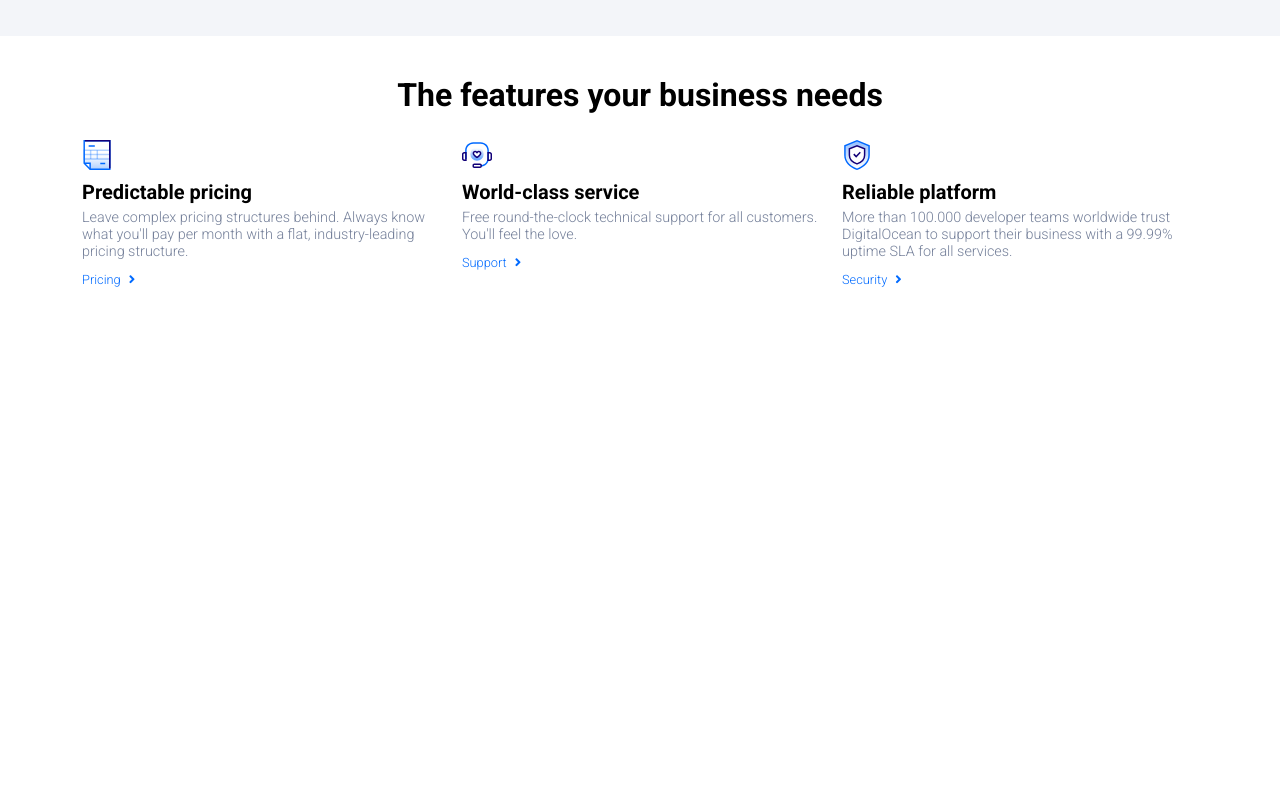
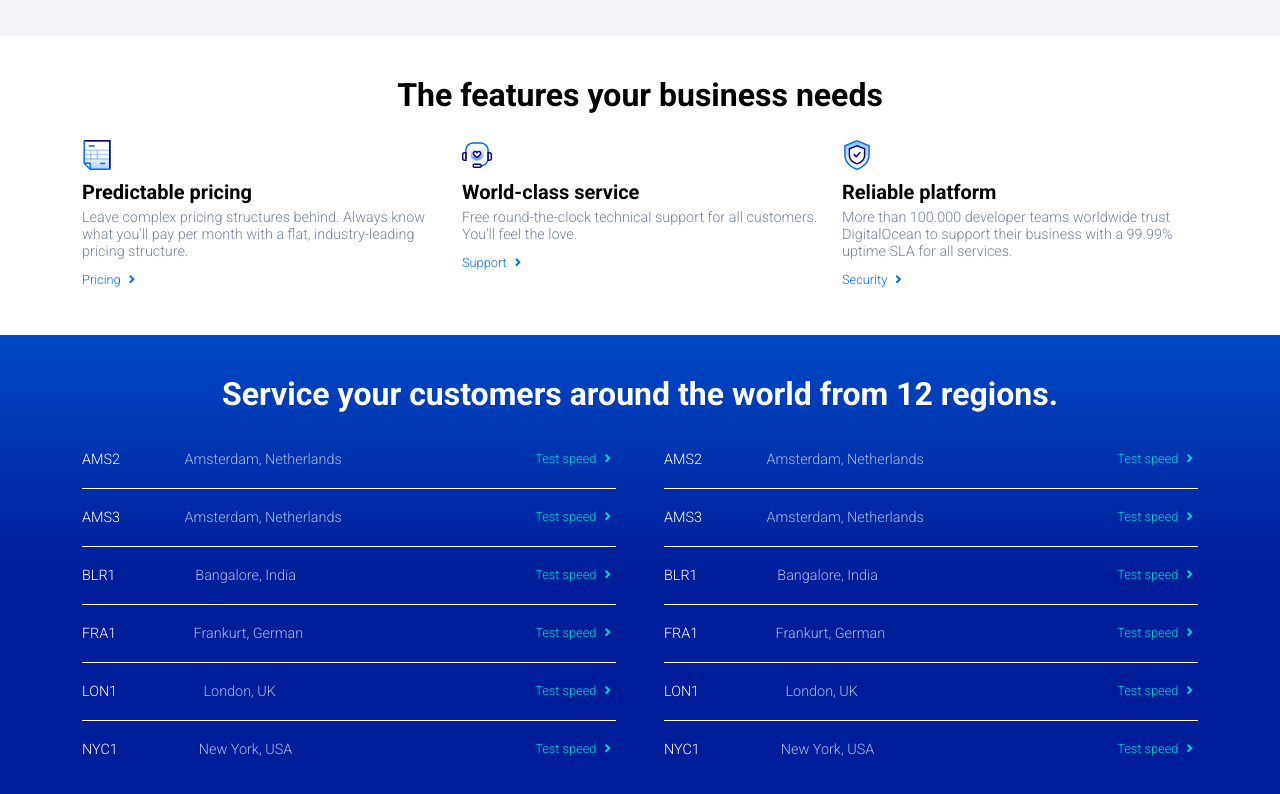
Before and after one commit to Zaplatynskyy/digital_ocean, a Vue app: page / in a window 1280 px wide. Shown: the part 2064-2858 px from the top of the page. Before the commit the page ends 2399 px from the top, so only its background shows below. Built offline with nearby package versions, Linux system fonts and the light colour scheme.

Commit message:
section service

```diff
--- a/src/components/Main.vue
+++ b/src/components/Main.vue
@@ -5,6 +5,8 @@
         <Deployment/>
         <Designed/>
         <Features/>
+        <Service/>
+
     </main>
 </template>
 
@@ -14,6 +16,8 @@ import Customer from './sections/Customer.vue'
 import Deployment from './sections/Deployment.vue'
 import Designed from './sections/Designed.vue'
 import Features from './sections/Features.vue'
+import Service from './sections/Service.vue'
+
 
 export default {
     name : 'Main',
@@ -22,7 +26,8 @@ export default {
         Customer,
         Deployment,
         Designed,
-        Features
+        Features,
+        Service
     }
 }
 </script>
--- /dev/null
+++ b/src/components/sections/Service.vue
@@ -0,0 +1,180 @@
+<template>
+    <section id="service">
+        <div class="container">
+            <h2 class="title_section">Service your customers around the world from 12 regions.</h2>
+
+            <div class="row gy-4 py-2 gx-lg-5">
+                <ul class="col-12 col-lg-6">
+                    <li>
+                        <div class="acronym">ams2</div>
+                        <div class="country_name">Amsterdam, Netherlands</div>
+                        <a href="#">
+                            Test speed
+                            <i class="fas fa-angle-right"></i>
+                        </a>
+                    </li>
+
+                    <li>
+                        <div class="acronym">ams3</div>
+                        <div class="country_name">Amsterdam, Netherlands</div>
+                        <a href="#">
+                            Test speed
+                            <i class="fas fa-angle-right"></i>
+                        </a>
+                    </li>
+
+                    <li>
+                        <div class="acronym">blr1</div>
+                        <div class="country_name">Bangalore, India</div>
+                        <a href="#">
+                            Test speed
+                            <i class="fas fa-angle-right"></i>
+                        </a>
+                    </li>
+
+                    <li>
+                        <div class="acronym">fra1</div>
+                        <div class="country_name">Frankurt, German</div>
+                        <a href="#">
+                            Test speed
+                            <i class="fas fa-angle-right"></i>
+                        </a>
+                    </li>
+
+                    <li>
+                        <div class="acronym">lon1</div>
+                        <div class="country_name">London, UK</div>
+                        <a href="#">
+                            Test speed
+                            <i class="fas fa-angle-right"></i>
+                        </a>
+                    </li>
+
+                    <li>
+                        <div class="acronym">nyc1</div>
+                        <div class="country_name">New York, USA</div>
+                        <a href="#">
+                            Test speed
+                            <i class="fas fa-angle-right"></i>
+                        </a>
+                    </li>
+                </ul>
+
+                <ul class="col-12 col-lg-6">
+                    <li>
+                        <div class="acronym">ams2</div>
+                        <div class="country_name">Amsterdam, Netherlands</div>
+                        <a href="#">
+                            Test speed
+                            <i class="fas fa-angle-right"></i>
+                        </a>
+                    </li>
+
+                    <li>
+                        <div class="acronym">ams3</div>
+                        <div class="country_name">Amsterdam, Netherlands</div>
+                        <a href="#">
+                            Test speed
+                            <i class="fas fa-angle-right"></i>
+                        </a>
+                    </li>
+
+                    <li>
+                        <div class="acronym">blr1</div>
+                        <div class="country_name">Bangalore, India</div>
+                        <a href="#">
+                            Test speed
+                            <i class="fas fa-angle-right"></i>
+                        </a>
+                    </li>
+
+                    <li>
+                        <div class="acronym">fra1</div>
+                        <div class="country_name">Frankurt, German</div>
+                        <a href="#">
+                            Test speed
+                            <i class="fas fa-angle-right"></i>
+                        </a>
+                    </li>
+
+                    <li>
+                        <div class="acronym">lon1</div>
+                        <div class="country_name">London, UK</div>
+                        <a href="#">
+                            Test speed
+                            <i class="fas fa-angle-right"></i>
+                        </a>
+                    </li>
+
+                    <li>
+                        <div class="acronym">nyc1</div>
+                        <div class="country_name">New York, USA</div>
+                        <a href="#">
+                            Test speed
+                            <i class="fas fa-angle-right"></i>
+                        </a>
+                    </li>
+                </ul>
+            </div>
+        </div>
+    </section>
+</template>
+
+<script>
+export default {
+    name : "Service"
+}
+</script>
+
+<style lang="scss">
+@import '../../assets/style/variables.scss';
+
+    #service {
+        background: rgb(0,30,154);
+        background: linear-gradient(0deg, rgba(0,30,154,1) 50%, rgba(0,72,198,1) 100%);
+
+        h2 {
+            color: white;
+        }
+
+        ul {
+
+            li {
+                padding: 20px 0;
+                display: flex;
+                justify-content: space-between;
+
+                &:not(:last-child) {
+                    border-bottom: 1px solid white;
+                }
+
+
+                .acronym {
+                    font-size: .9rem;
+                    text-transform: uppercase;
+                    color: white;
+                }
+
+                .country_name {
+                    font-size: .9rem;
+                    color: #a9bbe6;
+                    flex-grow: .5;
+                }
+
+                a {
+                    font-size: .8rem;
+                    text-decoration: none;
+                    color: #00d5d1;
+
+                    &:hover {
+                        text-decoration: underline;
+                    }
+
+                    i {
+                        margin: 0 5px
+                    }
+                }
+            }
+        }
+    }
+</style>
```
